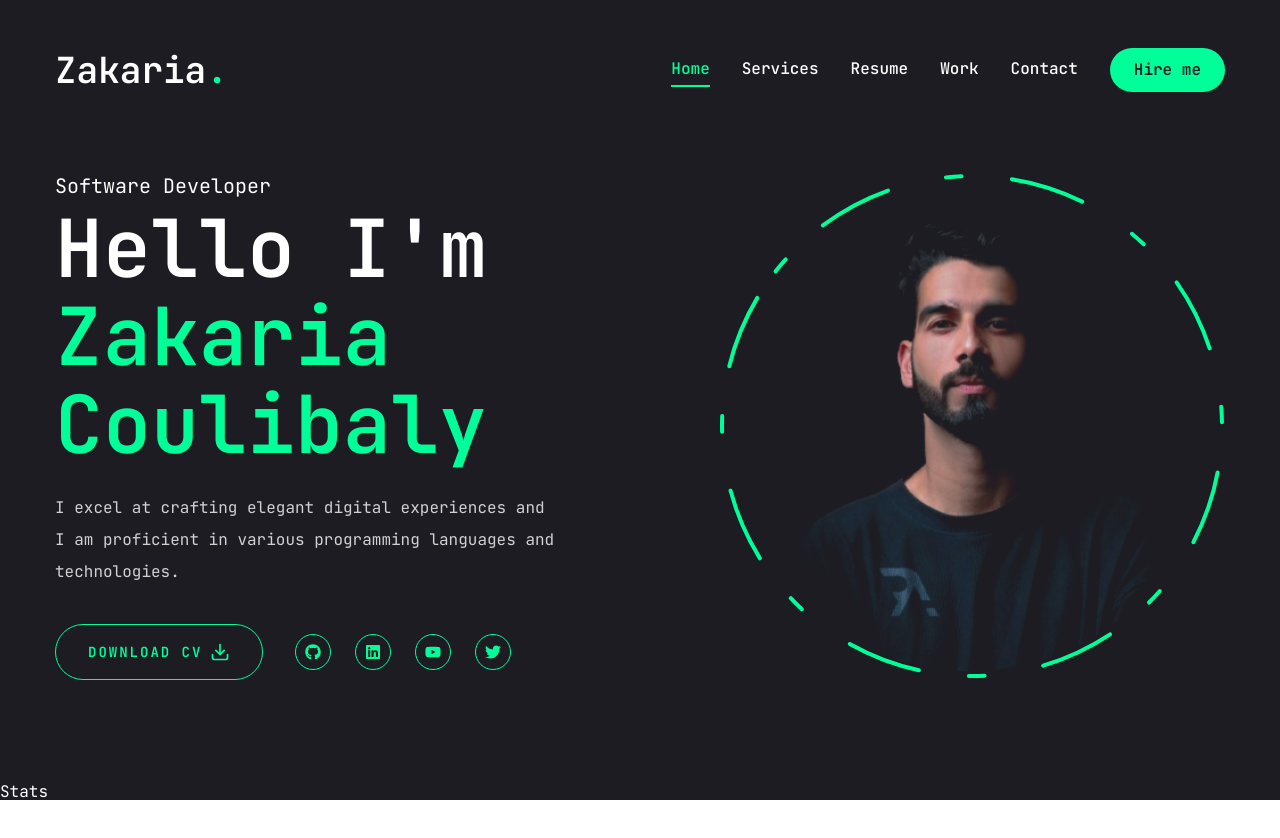
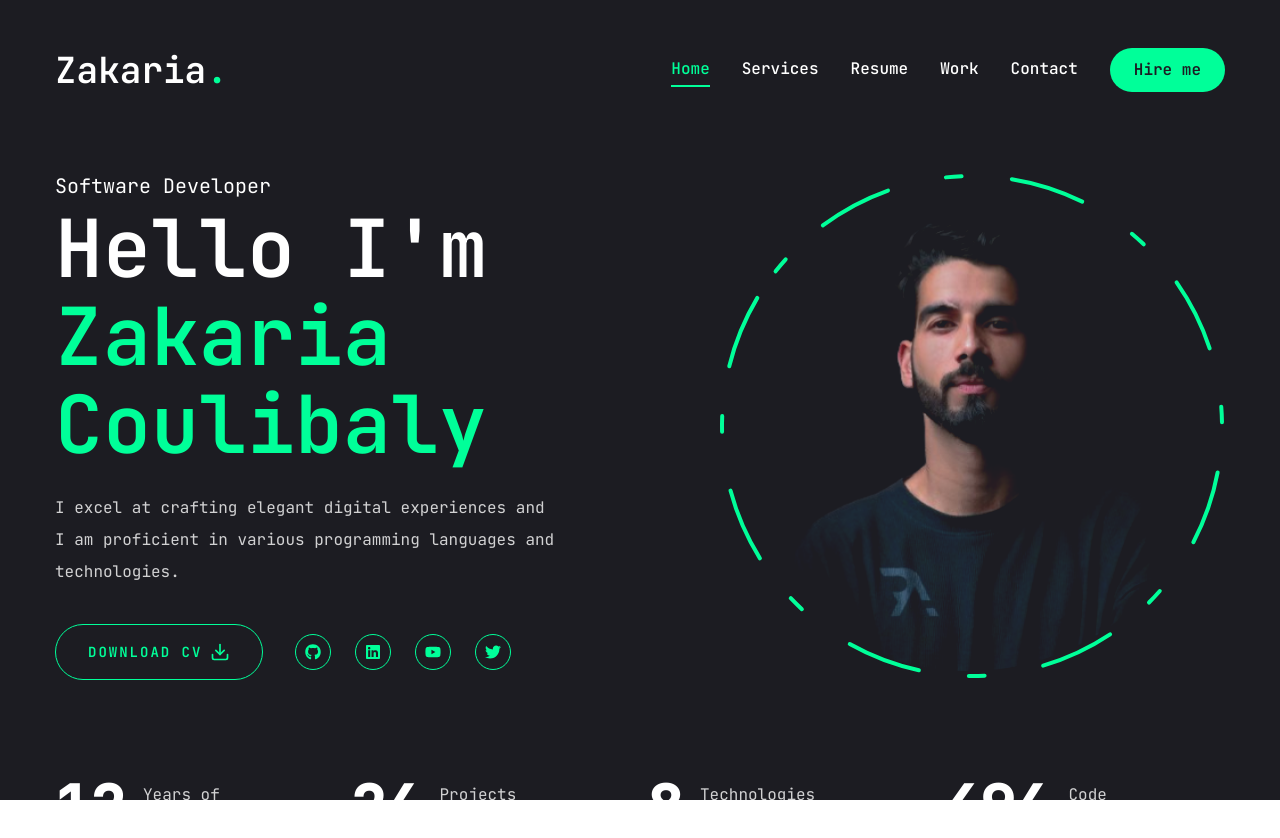
Before and after one commit to levisstrauss/portfolio, a Next.js app: page / in a window 1280 px wide. Shown: the top 838 px of the page. Before the commit the page ends 808 px from the top, so only its background shows below. Built offline with nearby package versions, Linux system fonts and the light colour scheme.

Commit message:
Stats section implemented

```diff
--- a/components/Stats.jsx
+++ b/components/Stats.jsx
@@ -1,8 +1,51 @@
-import React from 'react'
+"use client"
+
+
+import CountUp from "react-countup";
+
+const stats = [
+    {
+        num: 12,
+        text: "Years of experience"
+    },
+    {
+        num: 26,
+        text: "Projects completed"
+    },
+    {
+        num: 8,
+        text: "Technologies mastered"
+    },
+    {
+        num: 500,
+        text: "Code commits"
+    },
+]
 
 const Stats = () => {
     return (
-        <div>Stats</div>
+        <section className="pt-4 pb-12 xl:pt-0 xl:pb-0">
+            <div className="container mx-auto">
+                <div className="flex flex-wrap gap-4 max-w-[80vw] mx-auto xl:max-w-none">
+                    {stats.map((item, index) => {
+                        return (
+                            <div className="flex-1 flex gap-4 items-center justify-center xl:justify-start"
+                                 key={index}>
+                                <CountUp
+                                   end={item.num}
+                                   duration={5}
+                                   delay={2}
+                                   className="text-4xl xl:text-6xl font-extrabold"
+                                />
+                                <p className={`${item.text.length < 15 ? "max-w-[100px]" : "max-w-[150px]"} leading-snug text-white/80`}>
+                                    {item.text}
+                                </p>
+                            </div>
+                        );
+                    })}
+                </div>
+            </div>
+        </section>
     )
 }
 
--- a/package.json
+++ b/package.json
@@ -21,6 +21,7 @@
     "lucide-react": "^0.447.0",
     "next": "14.2.14",
     "react": "^18",
+    "react-countup": "^6.5.3",
     "react-dom": "^18",
     "react-icons": "^5.3.0",
     "tailwind-merge": "^2.5.2",
```
Also changed, not shown: 1 other file (tests, documents, lock files or other folders).
